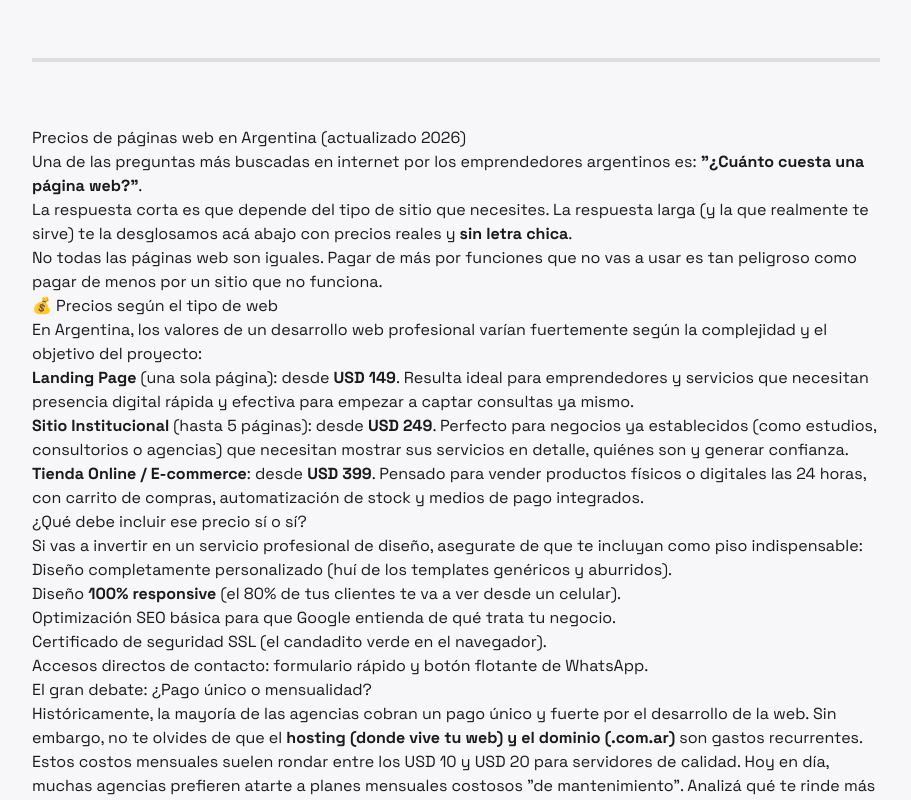
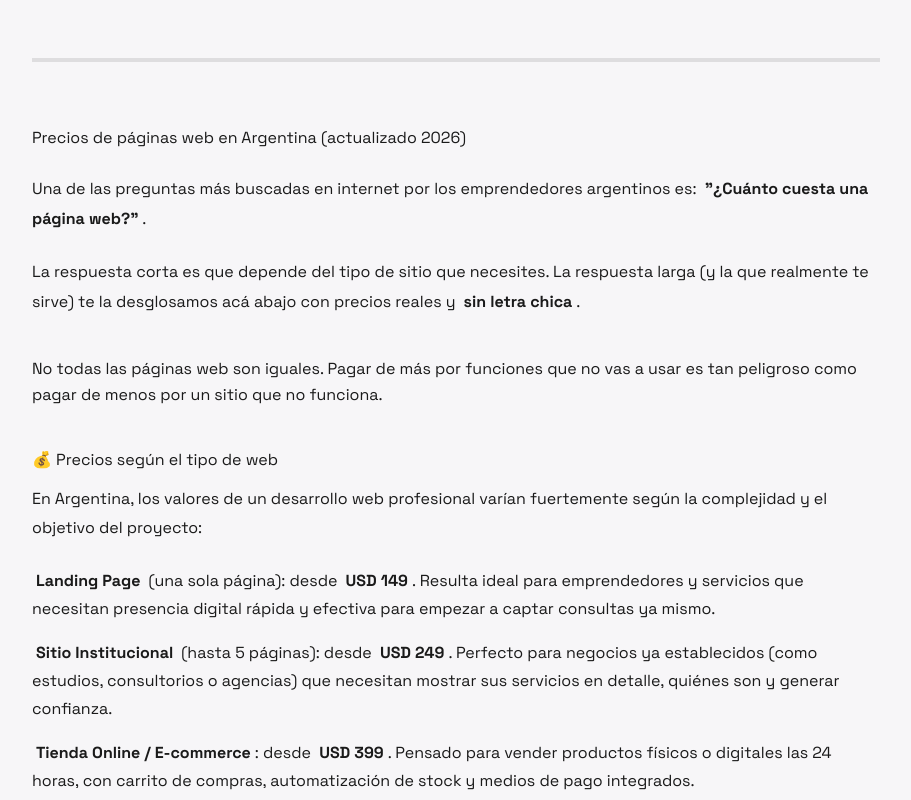
Before and after one commit to armandoBCH/ArtificialLogika, a Next.js app in the folder brutal-ship/: page /blog/cuanto-cuesta-una-pagina-web-en-argentina in a window 1280 px wide. Shown: the part 840-1640 px from the top of the page, without its empty margins (184-1095 px from the left). Built offline with nearby package versions, Linux system fonts and the light colour scheme; no server answers; the database is empty.

Commit message:
fix(config): remove custom redirects to delegate to Vercel

```diff
--- a/brutal-ship/app/globals.css
+++ b/brutal-ship/app/globals.css
@@ -322,6 +322,85 @@ body {
     transition-duration: 0.01ms !important;
     scroll-behavior: auto !important;
   }
+}
+
+/* ===================================================================
+   BLOG ARTICLE — Prose Spacing & Typography
+   =================================================================== */
+
+/* Generous paragraph spacing */
+article .prose p {
+  margin-top: 1.5em;
+  margin-bottom: 1.5em;
+  line-height: 1.85;
+}
+
+/* First paragraph after heading: less top margin */
+article .prose h2+p,
+article .prose h3+p {
+  margin-top: 0.75em;
+}
+
+/* Headings: big breathing room above */
+article .prose h2 {
+  margin-top: 3.5em;
+  margin-bottom: 1em;
+  padding-bottom: 0.5em;
+}
+
+article .prose h3 {
+  margin-top: 2.5em;
+  margin-bottom: 0.75em;
+}
+
+/* First heading: no extra top margin */
+article .prose>h2:first-child {
+  margin-top: 0;
+}
+
+/* Lists: spaced out with breathing room */
+article .prose ul,
+article .prose ol {
+  margin-top: 1.5em;
+  margin-bottom: 2em;
+  padding-left: 0;
+}
+
+article .prose li {
+  margin-bottom: 1em;
+  line-height: 1.75;
+}
+
+article .prose li:last-child {
+  margin-bottom: 0;
+}
+
+/* Blockquotes: treat as visual "break" section */
+article .prose blockquote {
+  margin-top: 2.5em;
+  margin-bottom: 2.5em;
+  line-height: 1.6;
+}
+
+article .prose blockquote p {
+  margin: 0;
+}
+
+/* Horizontal visual separator between major h2 sections */
+article .prose h2:not(:first-child)::before {
+  content: "";
+  display: block;
+  width: 80px;
+  height: 4px;
+  background: var(--color-primary);
+  margin-bottom: 2em;
+  border-radius: 2px;
+}
+
+/* Strong text highlight padding */
+article .prose strong {
+  padding: 0.1em 0.25em;
+  border-radius: 2px;
 }
 
 /* ===================================================================
--- a/brutal-ship/next.config.ts
+++ b/brutal-ship/next.config.ts
@@ -100,17 +100,6 @@ const nextConfig: NextConfig = {
     ];
   },
 
-  // Redirects: force www to non-www (or vice versa) — important for canonical SEO
-  async redirects() {
-    return [
-      {
-        source: "/:path*",
-        has: [{ type: "host", value: "www.logikaweb.com.ar" }],
-        destination: "https://logikaweb.com.ar/:path*",
-        permanent: true,
-      },
-    ];
-  },
 };
 
 export default nextConfig;
```
